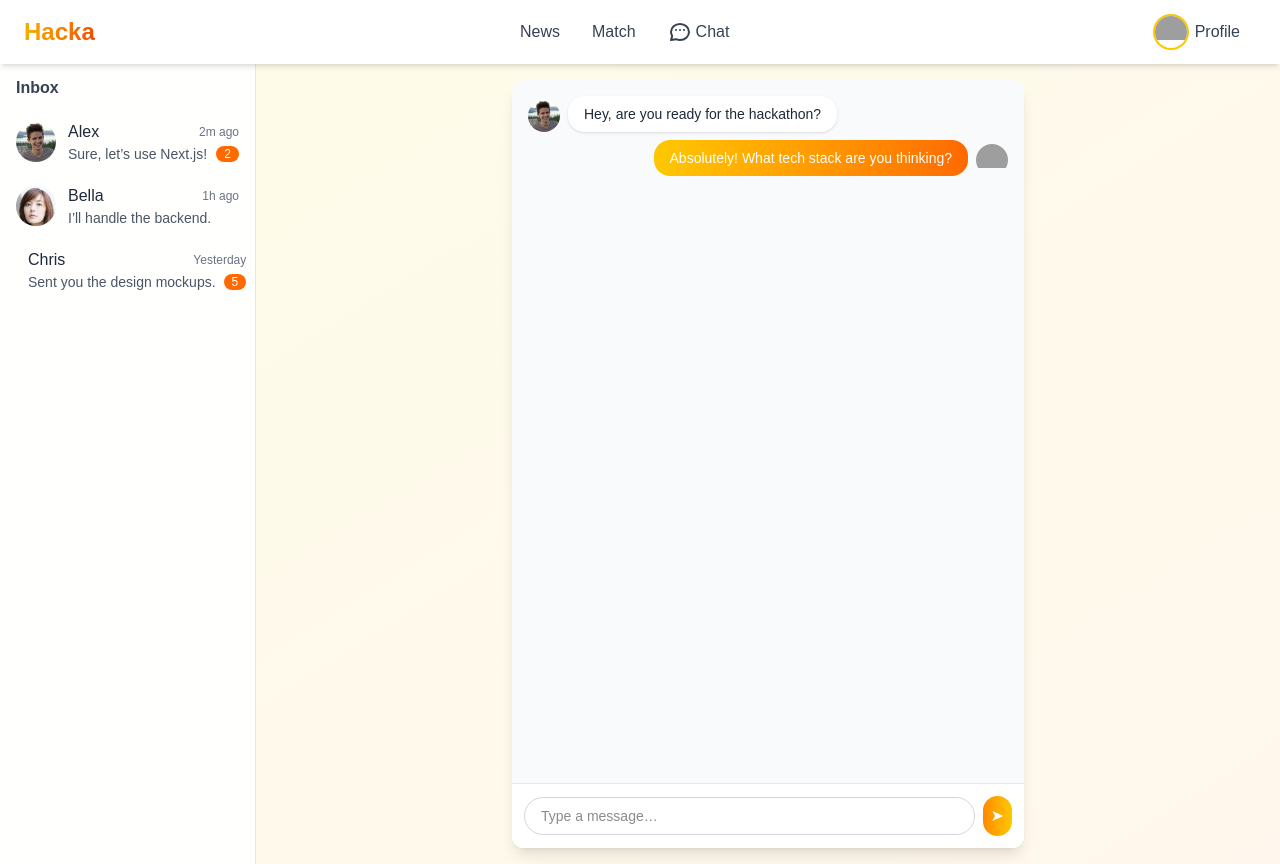
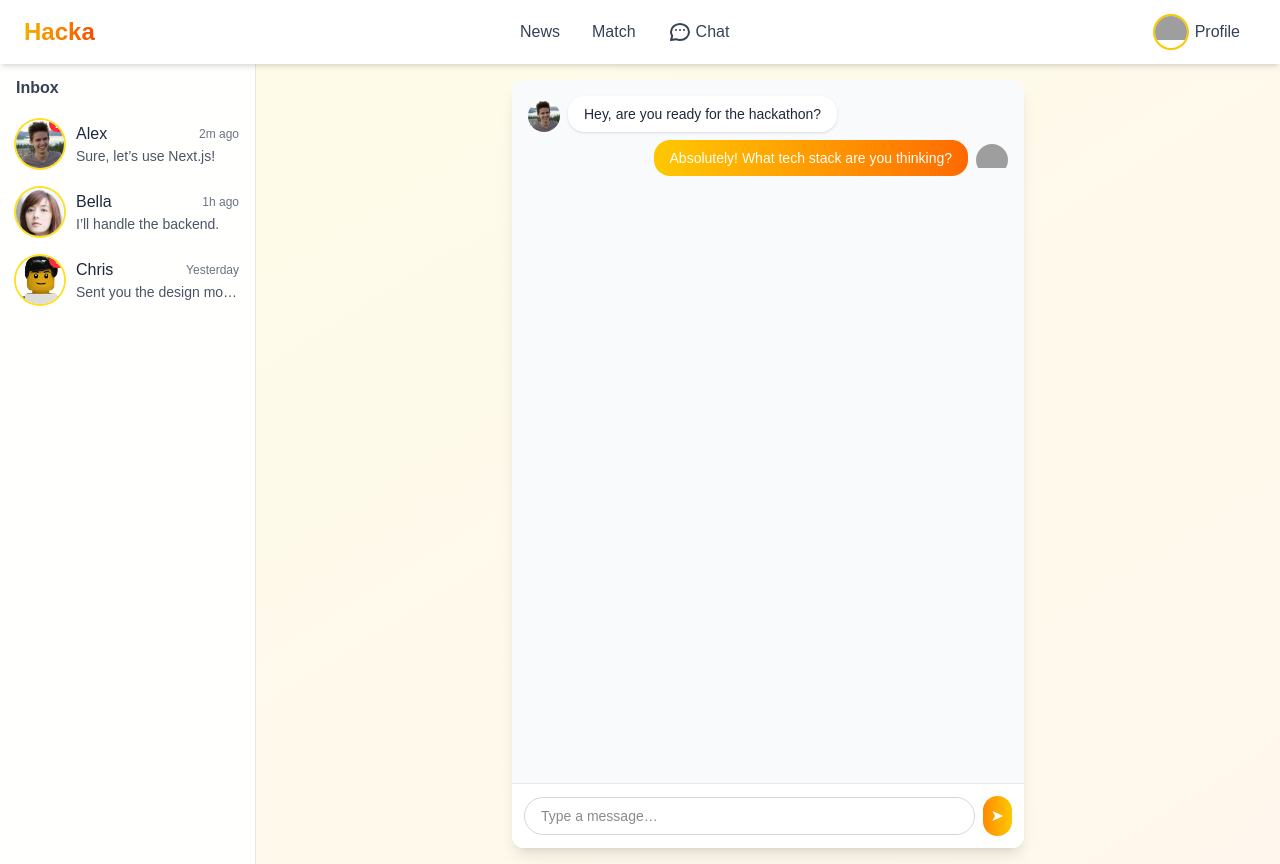
Before and after one commit to Celesca/hacka-new-journey, a Next.js app: page /chat in a window 1280 px wide. Built offline with nearby package versions, Linux system fonts and the light colour scheme; grey boxes are pictures that could not be loaded.

Commit message:
add: ChatList

```diff
--- a/components/ChatList.tsx
+++ b/components/ChatList.tsx
@@ -48,28 +48,26 @@ export default function ChatList() {
             key={c.id}
             className="flex items-center px-4 py-2 hover:bg-yellow-50 cursor-pointer"
           >
-            <div className="w-10 h-10 rounded-full overflow-hidden mr-3">
+            <div className="relative w-12 h-12 rounded-full overflow-hidden ring-2 ring-yellow-300 mr-3">
               <Image
                 src={c.avatar}
                 alt={c.name}
-                width={40}
-                height={40}
+                width={48}
+                height={48}
                 className="object-cover"
               />
+              {c.unread > 0 && (
+                <span className="absolute -top-1 -right-1 inline-flex items-center justify-center px-1.5 py-0.5 text-xs font-semibold leading-none text-white bg-red-500 rounded-full">
+                  {c.unread}
+                </span>
+              )}
             </div>
-            <div className="flex-1">
+            <div className="flex-1 min-w-0">
               <div className="flex justify-between items-center">
-                <span className="font-medium text-gray-800">{c.name}</span>
-                <span className="text-xs text-gray-500">{c.updatedAt}</span>
+                <span className="font-medium text-gray-800 truncate">{c.name}</span>
+                <span className="text-xs text-gray-500 ml-2">{c.updatedAt}</span>
               </div>
-              <div className="flex justify-between items-center">
-                <p className="text-sm text-gray-600 truncate">{c.lastMessage}</p>
-                {c.unread > 0 && (
-                  <span className="ml-2 text-xs bg-orange-500 text-white rounded-full px-2">
-                    {c.unread}
-                  </span>
-                )}
-              </div>
+              <p className="text-sm text-gray-600 truncate">{c.lastMessage}</p>
             </div>
           </li>
         ))}
```
